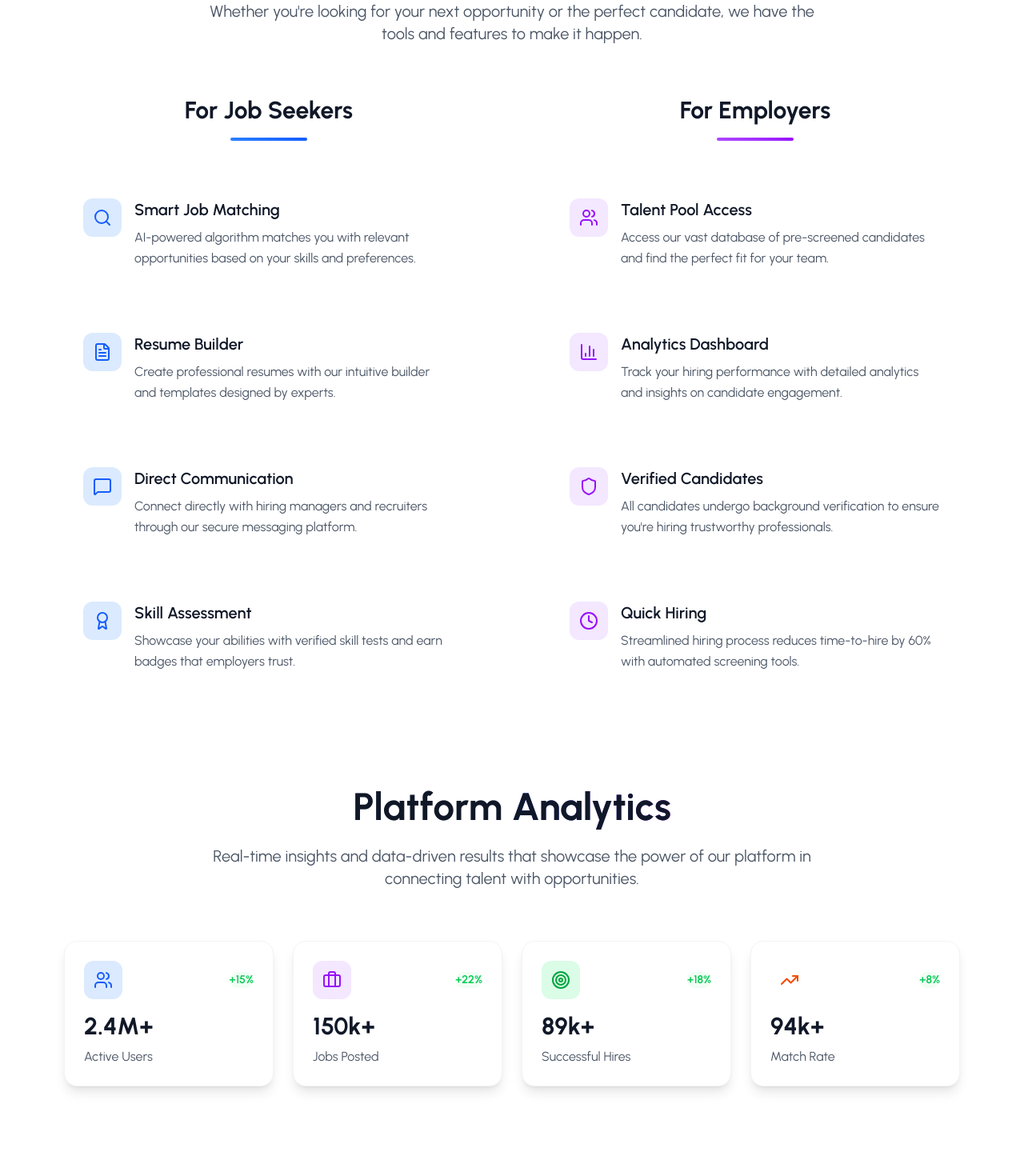
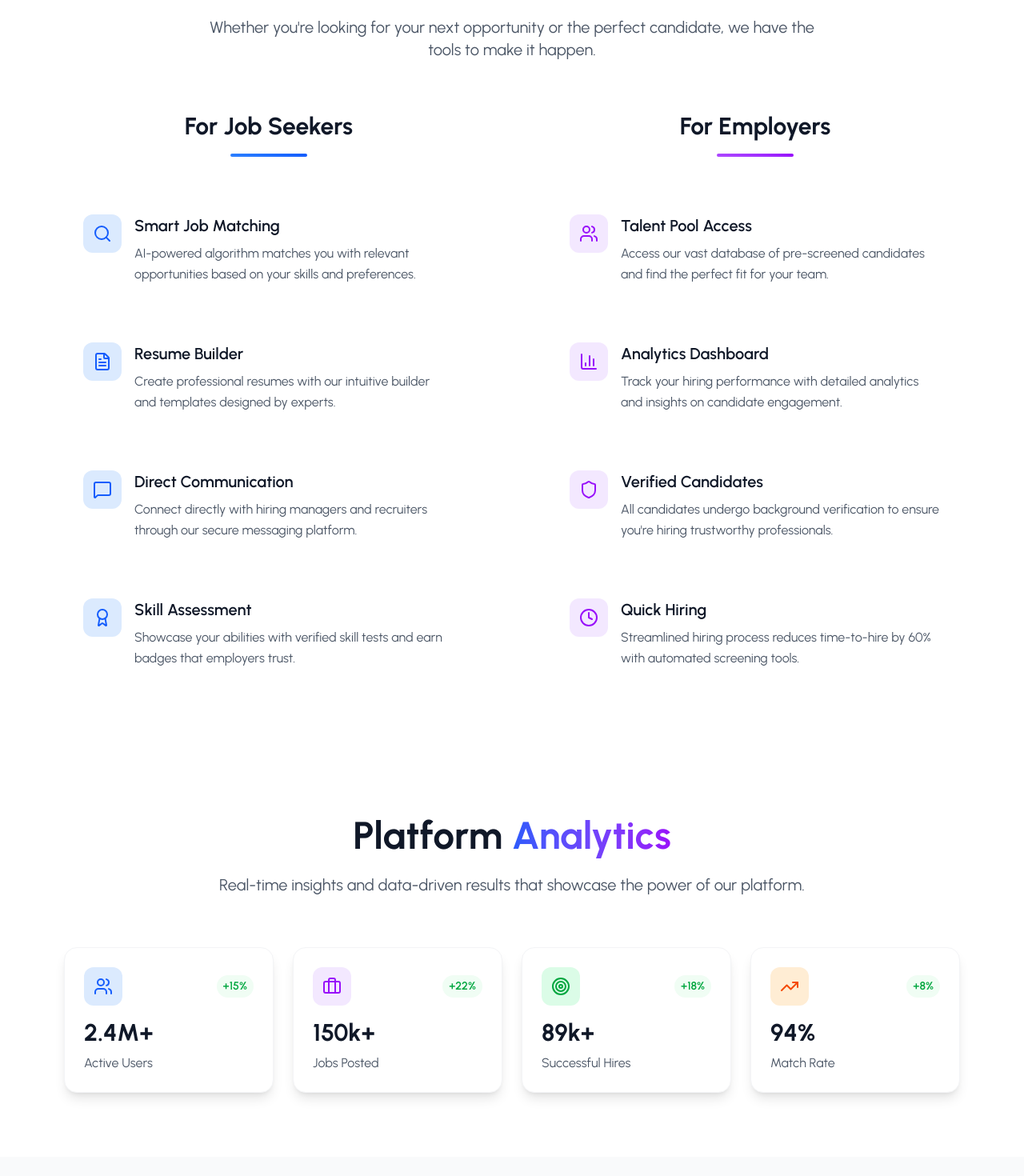
Before and after one commit to Monika10705/jobaxis-career-platform, a React (Vite) app in the folder frontend/: page / in a window 1280 px wide. Shown: the part 980-2450 px from the top of the page at 80% size. Built offline with nearby package versions, Linux system fonts and the light colour scheme; no server answers.

Commit message:
feat: page transitions, card open animations, spring popups, dropdown animation, stagger cards

```diff
--- a/frontend/src/App.jsx
+++ b/frontend/src/App.jsx
@@ -3,8 +3,10 @@ import {
   Routes,
   Route,
   Navigate,
+  useLocation,
 } from "react-router-dom";
 import { Toaster } from "react-hot-toast";
+import { AnimatePresence } from "framer-motion";
 import LandingPage from "./pages/LandingPage/LandingPage";
 import SignUp from "./pages/Auth/SignUp";
 import Login from "./pages/Auth/Login";
@@ -21,49 +23,49 @@ import EmployerProfilePage from "./pages/Employer/EmployerProfilePage";
 import ProtectedRoute from "./routes/ProtectedRoute";
 import { AuthProvider } from "./context/AuthContext";
 import NotificationsPage from "./pages/Notifications/NotificationsPage";
+import PageTransition from "./components/PageTransition";
+
+const AnimatedRoutes = () => {
+  const location = useLocation();
+  return (
+    <AnimatePresence mode="wait">
+      <Routes location={location} key={location.pathname}>
+        <Route path="/" element={<PageTransition><LandingPage /></PageTransition>} />
+        <Route path="/signup" element={<PageTransition><SignUp /></PageTransition>} />
+        <Route path="/login" element={<PageTransition><Login /></PageTransition>} />
+        <Route path="/forgot-password" element={<PageTransition><ForgotPassword /></PageTransition>} />
+        <Route path="/find-jobs" element={<PageTransition><JobSeekerDashboard /></PageTransition>} />
+        <Route path="job/:jobId" element={<PageTransition><JobDetails /></PageTransition>} />
+        <Route path="/saved-jobs" element={<PageTransition><SavedJobs /></PageTransition>} />
+        <Route path="/profile" element={<PageTransition><UserProfile /></PageTransition>} />
+        <Route elemment={<ProtectedRoute requiredRole="employer" />}>
+          <Route path="/employer-dashboard" element={<PageTransition><EmployerDashboard /></PageTransition>} />
+          <Route path="/post-job" element={<PageTransition><JobPostingForm /></PageTransition>} />
+          <Route path="/manage-jobs" element={<PageTransition><ManageJobs /></PageTransition>} />
+          <Route path="/applicants" element={<PageTransition><ApplicationViewer /></PageTransition>} />
+          <Route path="/company-profile" element={<PageTransition><EmployerProfilePage /></PageTransition>} />
+          <Route path="/notifications" element={<PageTransition><NotificationsPage /></PageTransition>} />
+        </Route>
+        <Route path="*" element={<Navigate to="/" replace />} />
+      </Routes>
+    </AnimatePresence>
+  );
+};
 
 const App = () => {
   return (
-
     <AuthProvider>
       <Router>
-        <Routes>
-          {/* Public Routes */}
-          <Route path="/" element={<LandingPage />} />
-          <Route path="/signup" element={<SignUp />} />
-          <Route path="/login" element={<Login />} />
-          <Route path="/forgot-password" element={<ForgotPassword />} />
-
-          <Route path="/find-jobs" element={<JobSeekerDashboard />} />
-          <Route path="job/:jobId" element={<JobDetails />} />
-          <Route path="/saved-jobs" element={<SavedJobs />} />
-          <Route path="/profile" element={<UserProfile />} />
-
-          {/* Protected Routes */}
-          <Route elemment={<ProtectedRoute requiredRole="employer" />}>
-            <Route path="/employer-dashboard" element={<EmployerDashboard />} />
-            <Route path="/post-job" element={<JobPostingForm />} />
-            <Route path="/manage-jobs" element={<ManageJobs />} />
-            <Route path="/applicants" element={<ApplicationViewer />} />
-            <Route path="/company-profile" element={<EmployerProfilePage />} />
-            <Route path="/notifications" element={<NotificationsPage />} />
-          </Route>
-
-          {/* Catch all route */}
-          <Route path="*" element={<Navigate to="/" replace />} />
-        </Routes>
-      </Router>
-
+        <AnimatedRoutes />
         <Toaster
           toastOptions={{
             className: "",
-          style: {
-            fontSize: "13px",
-          }
+            style: { fontSize: "13px" },
           }}
         />
+      </Router>
     </AuthProvider>
-  )
-}
+  );
+};
 
-export default App
+export default App;
--- /dev/null
+++ b/frontend/src/components/PageTransition.jsx
@@ -0,0 +1,14 @@
+import { motion } from "framer-motion"
+
+const PageTransition = ({ children }) => (
+    <motion.div
+        initial={{ opacity: 0, y: 16 }}
+        animate={{ opacity: 1, y: 0 }}
+        exit={{ opacity: 0, y: -16 }}
+        transition={{ duration: 0.2, ease: "easeOut" }}
+    >
+        {children}
+    </motion.div>
+)
+
+export default PageTransition
--- a/frontend/src/pages/Auth/Login.jsx
+++ b/frontend/src/pages/Auth/Login.jsx
@@ -230,7 +230,7 @@ const Login = () => {
           <motion.div
             initial={{ opacity: 0, y: 24 }}
             animate={{ opacity: 1, y: 0 }}
-            transition={{ duration: 0.6 }}
+            transition={{ duration: 0.25 }}
             className='w-full max-w-xl'
           >
             <div className='rounded-3xl bg-white border border-slate-200 shadow-xl p-8 sm:p-10'>
--- a/frontend/src/pages/LandingPage/components/Analytics.jsx
+++ b/frontend/src/pages/LandingPage/components/Analytics.jsx
@@ -1,82 +1,83 @@
-import { color, motion } from 'framer-motion';
-import { title } from 'framer-motion/client';
-import { TrendingUp, Users, Briefcase, Target } from 'lucide-react';
-import React from 'react'
+import { motion } from 'framer-motion'
+import { TrendingUp, Users, Briefcase, Target } from 'lucide-react'
+
+const stats = [
+  { icon: Users, title: 'Active Users', value: '2.4M+', growth: '+15%', color: 'blue' },
+  { icon: Briefcase, title: 'Jobs Posted', value: '150k+', growth: '+22%', color: 'purple' },
+  { icon: Target, title: 'Successful Hires', value: '89k+', growth: '+18%', color: 'green' },
+  { icon: TrendingUp, title: 'Match Rate', value: '94%', growth: '+8%', color: 'orange' },
+]
+
+const colorMap = {
+  blue: { bg: 'bg-blue-100', text: 'text-blue-600', glow: 'shadow-blue-100' },
+  purple: { bg: 'bg-purple-100', text: 'text-purple-600', glow: 'shadow-purple-100' },
+  green: { bg: 'bg-green-100', text: 'text-green-600', glow: 'shadow-green-100' },
+  orange: { bg: 'bg-orange-100', text: 'text-orange-600', glow: 'shadow-orange-100' },
+}
 
 const Analytics = () => {
-
-    const stats = [
-        {
-            icon: Users,
-            title: 'Active Users',
-            value: '2.4M+',
-            growth: '+15%',
-            color: 'blue'
-        },
-        {
-            icon: Briefcase,
-            title: 'Jobs Posted',
-            value: '150k+',
-            growth: '+22%',
-            color: 'purple'
-        },
-        {
-            icon: Target,
-            title: 'Successful Hires',
-            value: '89k+',
-            growth: '+18%',
-            color: 'green'
-        },
-        {
-            icon: TrendingUp,
-            title: 'Match Rate',
-            value: '94k+',
-            growth: '+8%',
-            color: 'orange'
-        }
-    ];
   return (
-        <section className='py-15 bg-white relative overflow-hidden '>
-            <div className='container mx-auto px-20'>
+    <section className='py-20 bg-white relative overflow-hidden'>
+      <div className='container mx-auto px-6 lg:px-20'>
         <motion.div
-                initial={{ opacity:0, y:30 }}
-                whileInView={{ opacity: 1, y:0}}
-                transition={{ duration: 0.8}}
-                viewport={{once:true}}
+          initial={{ opacity: 0, y: 40 }}
+          whileInView={{ opacity: 1, y: 0 }}
+          transition={{ duration: 0.4 }}
+          viewport={{ once: true }}
           className='text-center mb-16'
         >
           <h2 className='text-4xl md:text-5xl font-bold text-gray-900 mb-6'>
             Platform
-                        <span className='bg-gradient-to-r from-blue-600 to-purple-600 bg-clip-text text-transperant'> Analytics</span>
+            <span className='bg-gradient-to-r from-blue-600 to-purple-600 bg-clip-text text-transparent'> Analytics</span>
           </h2>
           <p className='text-xl text-gray-600 max-w-3xl mx-auto'>
-                        Real-time insights and data-driven results that showcase the power of our platform in connecting talent with opportunities.
+            Real-time insights and data-driven results that showcase the power of our platform.
           </p>
         </motion.div>
 
-                {/* stats cards */}
-                <div className='grid grid-cols-1 md:grid-cols-2 lg:grid-cols-4 gap-6 mb-16'>
-                    {stats.map((stat, index) => (
+        <div className='grid grid-cols-1 md:grid-cols-2 lg:grid-cols-4 gap-6'>
+          {stats.map((stat, index) => {
+            const c = colorMap[stat.color]
+            return (
               <motion.div
                 key={index}
-                        initial={{opacity:0, y:30}}
-                        whileInView={{opacity:1, y:0}}
-                        transition={{delay: index * 0.1, duration: 0.6}}
-                        viewport={{once: true}}
-                        className='bg-white p-6 rounded-2xl shadow-lg border border-gray-100 hover:shadow-xl transition-all duration-300'
+                initial={{ opacity: 0, y: 50, scale: 0.9 }}
+                whileInView={{ opacity: 1, y: 0, scale: 1 }}
+                transition={{ delay: index * 0.07, duration: 0.35, type: 'spring', stiffness: 120 }}
+                viewport={{ once: true }}
+                whileHover={{ y: -8, boxShadow: '0 20px 40px rgba(0,0,0,0.1)' }}
+                className={`bg-white p-6 rounded-2xl shadow-lg border border-gray-100 transition-all duration-300 cursor-default`}
               >
                 <div className='flex items-center justify-between mb-4'>
-                                <div className={`w-12 h-12 bg-${stat.color}-100 rounded-xl flex items-center justify-center`}>
-                                    <stat.icon className={`w-6 h-6 text-${stat.color}-600 `} />
+                  <motion.div
+                    whileHover={{ rotate: 15, scale: 1.1 }}
+                    className={`w-12 h-12 ${c.bg} rounded-xl flex items-center justify-center`}
+                  >
+                    <stat.icon className={`w-6 h-6 ${c.text}`} />
+                  </motion.div>
+                  <motion.span
+                    initial={{ opacity: 0, scale: 0 }}
+                    whileInView={{ opacity: 1, scale: 1 }}
+                    transition={{ delay: index * 0.07 + 0.15, duration: 0.25 }}
+                    viewport={{ once: true }}
+                    className='text-green-600 text-sm font-semibold bg-green-50 px-2 py-1 rounded-full'
+                  >
+                    {stat.growth}
+                  </motion.span>
                 </div>
-                                <span className='text-green-500 text-sm font-semibold bg-green-50 rounded-full'>
-                                    {stat.growth}
-                                </span>
-                            </div>
-                            <h3 className='text-3xl font-bold text-gray-900 mb-2'>{stat.value}</h3>
-                            <p className='text-gray-600 '>{stat.title}</p>
+                <motion.h3
+                  initial={{ opacity: 0 }}
+                  whileInView={{ opacity: 1 }}
+                  transition={{ delay: index * 0.07 + 0.1, duration: 0.25 }}
+                  viewport={{ once: true }}
+                  className='text-3xl font-bold text-gray-900 mb-2'
+                >
+                  {stat.value}
+                </motion.h3>
+                <p className='text-gray-600'>{stat.title}</p>
               </motion.div>
-                    ))}
+            )
+          })}
         </div>
       </div>
     </section>
--- a/frontend/src/pages/LandingPage/components/Features.jsx
+++ b/frontend/src/pages/LandingPage/components/Features.jsx
@@ -1,84 +1,100 @@
-import React from 'react'
+import { motion } from 'framer-motion'
 import { employerFeatures, jobSeekerFeatures } from '../../../utils/data'
 
 const Features = () => {
   return (
-    <section className='py-15 bg-white relative overflow-hidden '>
-      <div className='container mx-auto px-20 relative z-10'>
-        <div className='text-center mb-16'>
+    <section className='py-20 bg-white relative overflow-hidden'>
+      <div className='container mx-auto px-6 lg:px-20 relative z-10'>
+        <motion.div
+          initial={{ opacity: 0, y: 40 }}
+          whileInView={{ opacity: 1, y: 0 }}
+          transition={{ duration: 0.4 }}
+          viewport={{ once: true }}
+          className='text-center mb-16'
+        >
           <h2 className='text-4xl md:text-5xl font-bold text-gray-900 mb-6'>
             Everything You Need to
-            <span className='block bg-gradient-to-r from-blue-600 to-purple-600 bg-clip-text text-transparent '>Succeed</span>
+            <span className='block bg-gradient-to-r from-blue-600 to-purple-600 bg-clip-text text-transparent'>Succeed</span>
           </h2>
-          <p className='text-xl text-gray-600 max-w-3xl mx-auto'>Whether you're looking for your next opportunity or the perfect candidate,
-            we have the tools and features to make it happen.</p>
-        </div>
+          <p className='text-xl text-gray-600 max-w-3xl mx-auto'>
+            Whether you're looking for your next opportunity or the perfect candidate, we have the tools to make it happen.
+          </p>
+        </motion.div>
 
         <div className='grid md:grid-cols-2 gap-16 lg:gap-24'>
-
-          {/* job seekers section */}
-          <div>
+          {/* Job Seekers */}
+          <motion.div
+            initial={{ opacity: 0, x: -50 }}
+            whileInView={{ opacity: 1, x: 0 }}
+            transition={{ duration: 0.4 }}
+            viewport={{ once: true }}
+          >
             <div className='text-center mb-12'>
-              <h3 className='text-3xl font-bold text-gray-900 mb-4'>
-                For Job Seekers
-              </h3>
-
+              <h3 className='text-3xl font-bold text-gray-900 mb-4'>For Job Seekers</h3>
               <div className='w-24 h-1 bg-gradient-to-r from-blue-500 to-blue-600 mx-auto rounded-full' />
             </div>
+            <div className='space-y-6'>
+              {jobSeekerFeatures.map((feature, index) => (
+                <motion.div
+                  key={index}
+                  initial={{ opacity: 0, x: -30 }}
+                  whileInView={{ opacity: 1, x: 0 }}
+                  transition={{ delay: index * 0.06, duration: 0.3 }}
+                  viewport={{ once: true }}
+                  whileHover={{ x: 6, backgroundColor: '#eff6ff' }}
+                  className='group flex items-start space-x-4 p-6 rounded-2xl transition-all duration-300 cursor-pointer'
+                >
+                  <motion.div
+                    whileHover={{ scale: 1.15, rotate: 5 }}
+                    className='flex-shrink-0 w-12 h-12 bg-blue-100 rounded-xl flex items-center justify-center group-hover:bg-blue-200 transition-colors'
+                  >
+                    <feature.icon className='w-6 h-6 text-blue-600' />
+                  </motion.div>
+                  <div>
+                    <h4 className='text-xl font-semibold text-gray-900 mb-2'>{feature.title}</h4>
+                    <p className='text-gray-600 leading-relaxed'>{feature.description}</p>
+                  </div>
+                </motion.div>
+              ))}
+            </div>
+          </motion.div>
 
-            <div className='space-y-8'>
-              {jobSeekerFeatures.map((feature, index) => (
-                <div
-                  key={index}
-                  className='group flex items-start space-x-4 p-6 rounded-2xl hover:bg-blue-50 transition-all duration-300 cursor-pointer'
-                >
-                  <div className='flex-shrink-0 w-12 h-12 bg-blue-100 rounded-xl flex items-center justify-center group-hover:bg-blue-200 transition-colors'>
-                    <feature.icon className='w-6 h-6 text-blue-600' />
-                  </div>
-                  <div>
-                    <h4 className='text-xl font-semibold text-gray-900 mb-2'>
-                      {feature.title}
-                    </h4>
-                    <p className='text-gray-600 leading-relaxed'>
-                      {feature.description}
-                    </p>
-                  </div>
-                </div>
-              )
-              )}
-            </div>
-          </div>
-
-          {/* employers section */}
-          <div>
+          {/* Employers */}
+          <motion.div
+            initial={{ opacity: 0, x: 50 }}
+            whileInView={{ opacity: 1, x: 0 }}
+            transition={{ duration: 0.4 }}
+            viewport={{ once: true }}
+          >
             <div className='text-center mb-12'>
-              <h3 className='text-3xl font-bold text-gray-900 mb-4'>
-                For Employers
-              </h3>
+              <h3 className='text-3xl font-bold text-gray-900 mb-4'>For Employers</h3>
               <div className='w-24 h-1 bg-gradient-to-r from-purple-500 to-purple-600 mx-auto rounded-full' />
             </div>
-
-            <div className='space-y-8'>
-              {employerFeatures.map((feature, index) =>(
-                <div
-                key={index}
-                className='group flex items-start space-x-4 p-6 rounded-2xl hover:bg-purple-50 transition-all duration-300 cursor-pointer'
+            <div className='space-y-6'>
+              {employerFeatures.map((feature, index) => (
+                <motion.div
+                  key={index}
+                  initial={{ opacity: 0, x: 30 }}
+                  whileInView={{ opacity: 1, x: 0 }}
+                  transition={{ delay: index * 0.06, duration: 0.3 }}
+                  viewport={{ once: true }}
+                  whileHover={{ x: -6, backgroundColor: '#faf5ff' }}
+                  className='group flex items-start space-x-4 p-6 rounded-2xl transition-all duration-300 cursor-pointer'
                 >
-                  <div className='flex-shrink-0 w-12 h-12 bg-purple-100 rounded-xl flex items-center justify-center group-hover:bg-purple-200 transition-colors'>
+                  <motion.div
+                    whileHover={{ scale: 1.15, rotate: -5 }}
+                    className='flex-shrink-0 w-12 h-12 bg-purple-100 rounded-xl flex items-center justify-center group-hover:bg-purple-200 transition-colors'
+                  >
                     <feature.icon className='w-6 h-6 text-purple-600' />
+                  </motion.div>
+                  <div>
+                    <h4 className='text-xl font-semibold text-gray-900 mb-2'>{feature.title}</h4>
+                    <p className='text-gray-600 leading-relaxed'>{feature.description}</p>
                   </div>
-                  <div>
-                    <h4 className='text-xl font-semibold text-gray-900  mb-2'>
-                      {feature.title}
-                    </h4>
-                    <p className='text-gray-600 leading-relaxed'>
-                      {feature.description}
-                    </p>
-                  </div>
-                </div>
+                </motion.div>
               ))}
             </div>
-          </div>
+          </motion.div>
         </div>
       </div>
     </section>
```
Also changed, not shown: frontend/src/components/Cards/JobCard.jsx (+49 -20 lines), frontend/src/components/LoadingSpinner.jsx (+29 -13 lines), frontend/src/components/layout/ProfileDropdown.jsx (+36 -10 lines), frontend/src/pages/Employer/ApplicationViewer.jsx (+28 -8 lines), frontend/src/pages/JobSeeker/JobDetails.jsx (+27 -8 lines), frontend/src/pages/LandingPage/components/Footer.jsx (+6 -16 lines), frontend/src/pages/LandingPage/components/Hero.jsx (+5 -5 lines). Lines whose indentation alone changed are shown as unchanged.
